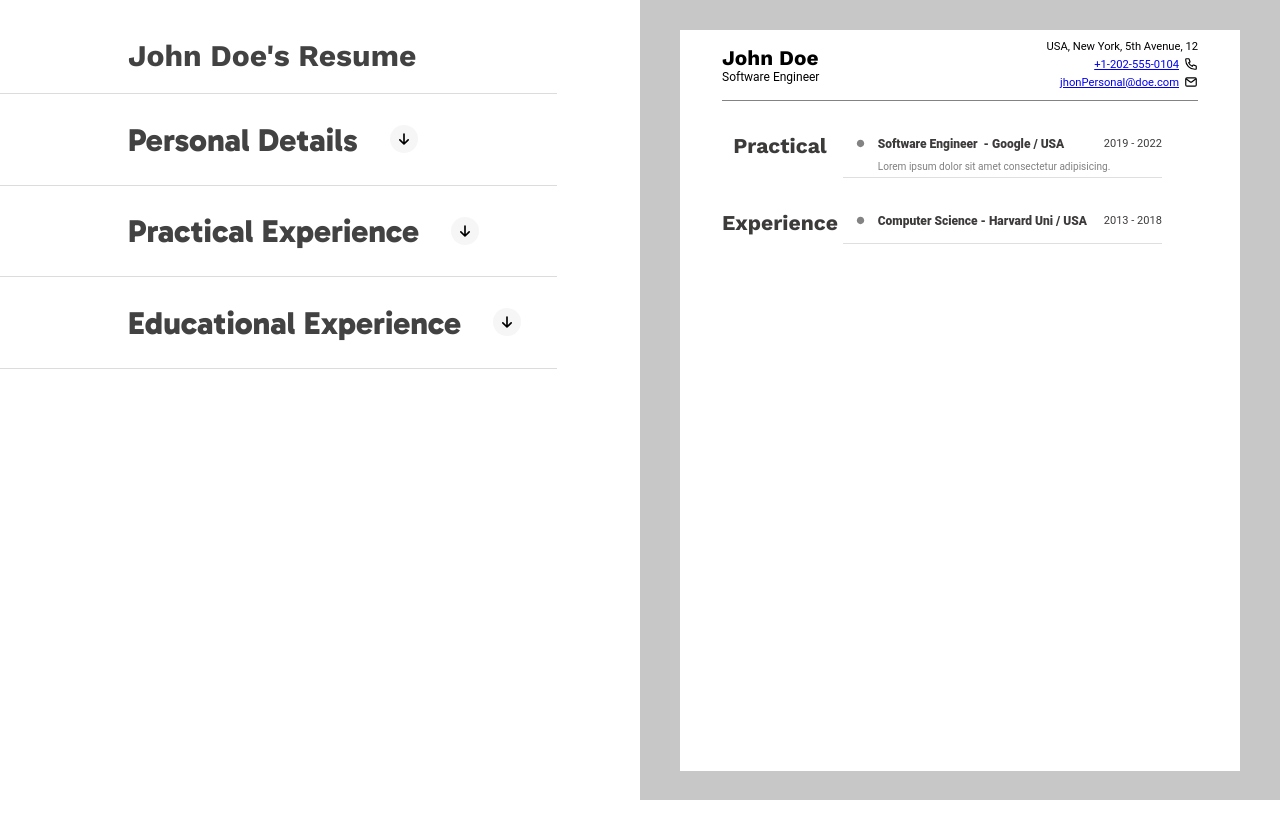
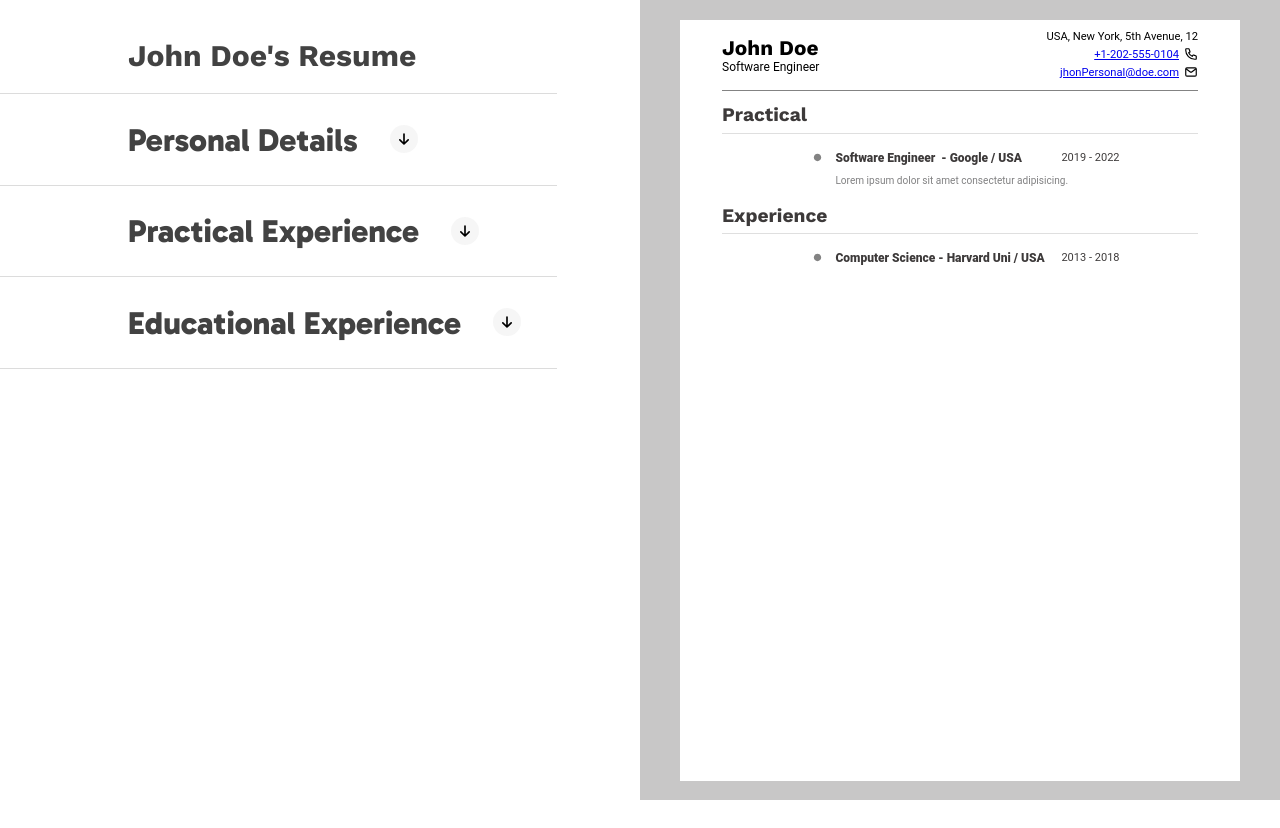
Before and after one commit to nmcev/odin-CV-Application, a React (Vite) app: page / in a window 1280 px wide. Built offline with nearby package versions, Linux system fonts and the light colour scheme.

Commit message:
feat: change the format of cv * change the format of cv: * the format of exp and practical skills

```diff
--- a/src/styles/right-section/cv.css
+++ b/src/styles/right-section/cv.css
@@ -5,7 +5,7 @@
 
 .cv-template {
     width: 560px;
-    height: 741px;
+    height: 761px;
     padding: 21px 42px;
     box-sizing: border-box;
     overflow: hidden;
@@ -59,7 +59,7 @@ h1 {
     display: flex;
     flex-direction: column;
     gap: 1rem;
-    padding-top: 1.6rem;
+    padding-top: .1rem;
     align-items: center;
     position: relative;
 }
@@ -97,13 +97,14 @@ h1 {
     justify-content: center;
 }
 .exp-topic{
-    font-size: 1.32rem;
+    font-size: 1.2rem;
     color: #3d3a3a;
     margin: 0;
     font-weight: 800;
-    padding-top: 2rem;
-    width: 115.94px;
-    text-align: center;
+    padding-top: .8rem;
+    padding-bottom: 0.4rem;
+    width: 100%;
+    border-bottom: 1px solid #83838341;
 }
 
 .jobDescription{
@@ -116,6 +117,7 @@ h1 {
 
 .topic-exp{
     display: flex;
+    flex-direction: column;
     gap: .3rem;
 }
 .image-container{
@@ -132,6 +134,5 @@ h1 {
 }
 .exps{
     /* make a bottom border */
-    border-bottom: 1px solid #83838341;
     padding-bottom: .3rem;
 }
```
